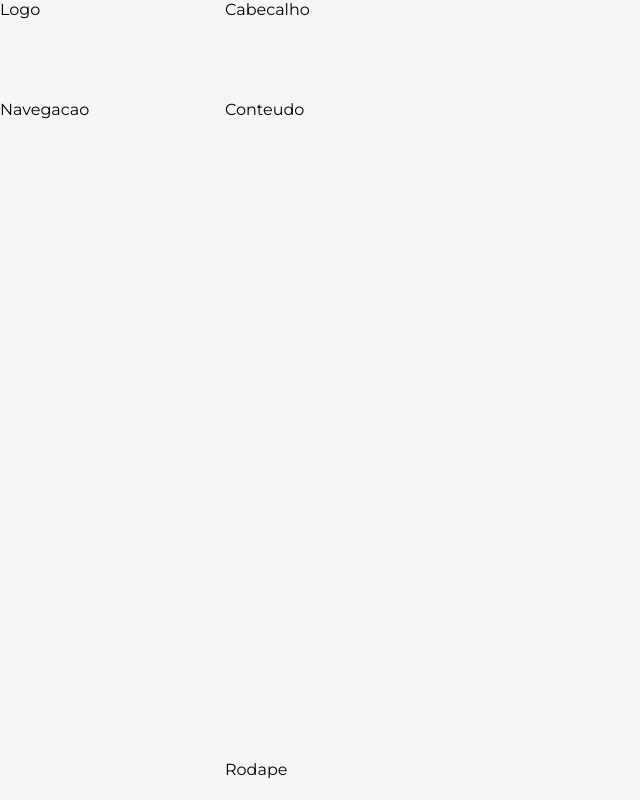
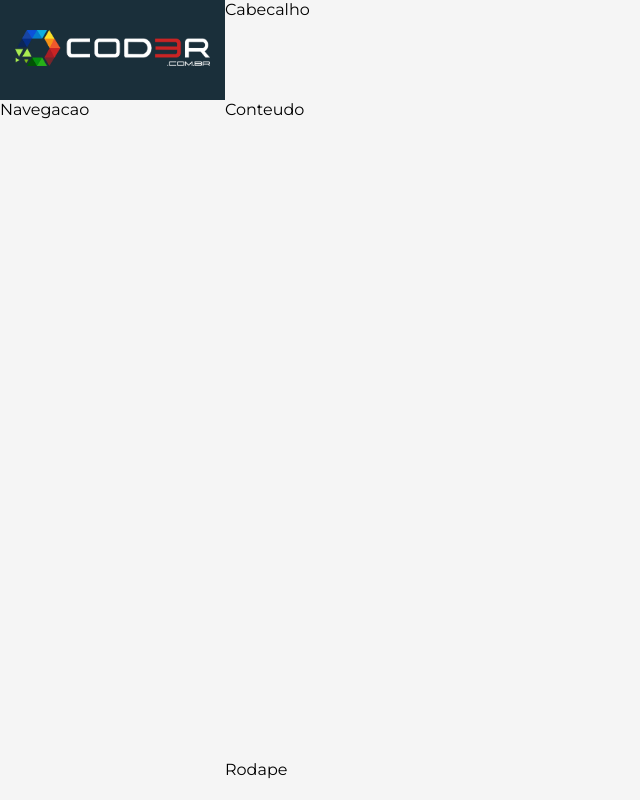
Before and after one commit to PomboObeso/crud-system-users, a React (Create React App) app in the folder frontend/: page / in a window 1280 px wide. Shown: the whole page, without its empty margins (0-640 px from the left). Built offline with nearby package versions, Linux system fonts and the light colour scheme.

Commit message:
Implementando o Componente de Logo

```diff
--- a/frontend/src/components/template/Logo.css
+++ b/frontend/src/components/template/Logo.css
@@ -0,0 +1,11 @@
+aside.logo {
+    background-color: var(--bg-dark);
+    display: flex;
+    justify-content: center;
+    align-items: center;
+}
+
+aside.logo img {
+    padding: 0px 15px;
+    width: 100%;
+}
--- a/frontend/src/components/template/Logo.jsx
+++ b/frontend/src/components/template/Logo.jsx
@@ -1,7 +1,10 @@
 import './Logo.css'
+import logo from '../../assets/imgs/logo.png'
 import React from 'react'
 
 export default props =>
     <aside className="logo">
-        Logo
+        <a href="/" className="logo">
+            <img src={logo} alt="Logomarca" />
+        </a>
     </aside>
```
Also changed, not shown: frontend/src/assets/imgs/logo.png (added).
